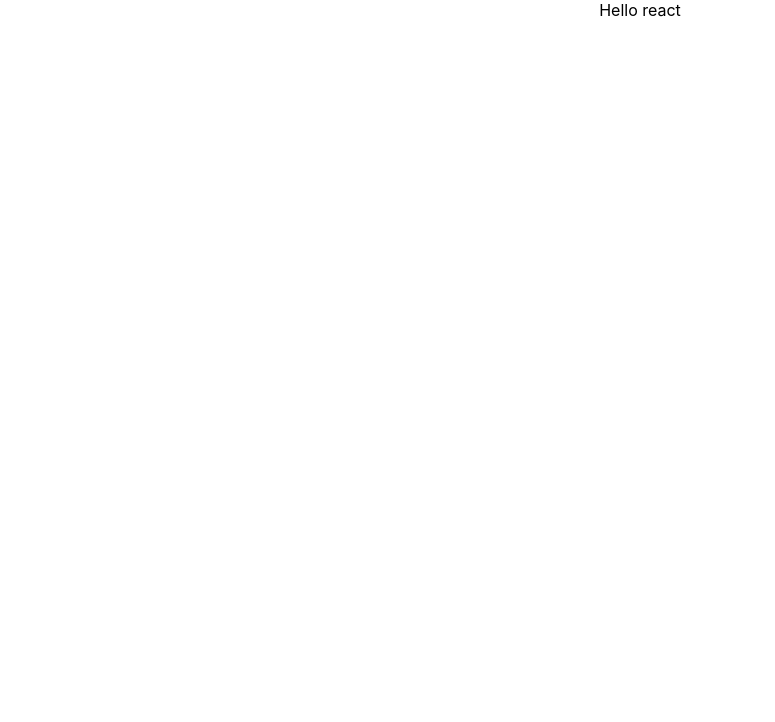
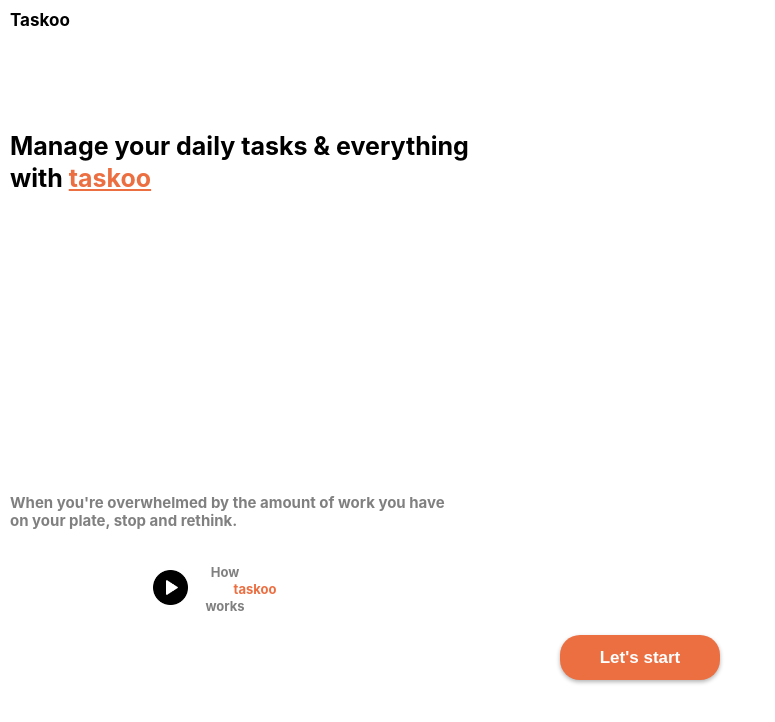
Before and after one commit to AishwaryaDV/Taskoo, a React (Create React App) app: page / in a window 1280 px wide. Shown: the top 722 px of the page, without its empty margins (0-775 px from the left). Built offline with nearby package versions, Linux system fonts and the light colour scheme.

Commit message:
landing page dev

```diff
--- a/package.json
+++ b/package.json
@@ -8,6 +8,7 @@
     "@testing-library/user-event": "^13.5.0",
     "react": "^18.2.0",
     "react-dom": "^18.2.0",
+    "react-router-dom": "^6.11.1",
     "react-scripts": "5.0.1",
     "web-vitals": "^2.1.4"
   },
--- a/src/App.js
+++ b/src/App.js
@@ -1,9 +1,18 @@
 import './App.css';
+import Landing from './components/Landing';
+import Signup from './components/Signup';
+import {BrowserRouter as Router, Routes, Route} from 'react-router-dom';
 
 function App() {
   return (
     <div className="App">
-      Hello react
+      <Router>
+        <Routes>
+          <Route path="/" element={<Landing/>} />
+          <Route path="/signup" element={<Signup/>} />
+        </Routes>
+      </Router>
+
     </div>
   );
 }
--- /dev/null
+++ b/src/components/Landing.js
@@ -0,0 +1,48 @@
+import React from 'react'
+import './landing.css'
+import PlayButton from '../assets/play-button.png'
+import {useEffect} from 'react'
+import {useNavigate} from 'react-router-dom'
+
+const Landing = (props) => {
+
+    const navigate= useNavigate();
+
+    useEffect(() => {
+        window.addEventListener('scroll', handleScroll);
+        return () => {
+          window.removeEventListener('scroll', handleScroll);
+        };
+      }, []);
+
+      const handleScroll = () => {
+        const header = document.getElementById('header');
+        const sticky = header.offsetTop;
+
+        if (window.pageYOffset > sticky) {
+          header.classList.add('sticky');
+        } else {
+          header.classList.remove('sticky');
+        }
+      };
+
+  return (
+    <div>
+        <header id="header">
+        <div className="landing-logo">Taskoo</div>
+        </header>
+        <div className="taskoo-header">Manage your daily tasks & everything <br/> with <span style={{display:'inline'}} className="taskoo-word">taskoo</span></div>
+        <div className="taskboo-tagline">When you're overwhelmed by the amount of work you have <br></br>on your plate, stop and rethink.</div>
+        <img className="play-button" src={PlayButton} alt="play button"/>
+        <div className="play-button-desc">
+            <span>How</span>
+            <div className="horizontal-line"></div>
+            <span className="span-element">taskoo</span>
+            <span>works</span>
+        </div>
+        <button className="landing-page-btn" onClick={()=>navigate("/signup")}>Let's start</button>
+    </div>
+  )
+}
+
+export default Landing
--- /dev/null
+++ b/src/components/Signup.js
@@ -0,0 +1,10 @@
+import React from 'react'
+import './signup.css'
+
+const Signup = () => {
+  return (
+    <div>Signup</div>
+  )
+}
+
+export default Signup
--- /dev/null
+++ b/src/components/landing.css
@@ -0,0 +1,90 @@
+body{
+    min-height:700px;
+}
+.landing-logo{
+    top:0;
+    left:0;
+    position:fixed;
+    margin-left:10px;
+    margin-top:10px;
+    font-weight:bold;
+    font-size:17px;
+}
+#header{
+    background-color: white;
+    padding: 25px;
+    transition: background-color 0.3s ease;
+  }
+  #header.sticky {
+    position: fixed;
+    top: 0;
+    width: 100%;
+    z-index: 100;
+    box-shadow: 0 2px 5px rgba(0, 0, 0, 0.2);
+  }
+
+.taskoo-header{
+    font-weight:bold;
+    font-size:25px;
+    text-align:left;
+    margin-left:10px;
+    margin-top:80px;
+    line-height:32px;
+}
+.taskoo-word{
+    text-decoration:underline;
+    font-style:none;
+    color: rgb(236, 111, 66);
+}
+.taskboo-tagline{
+    color:grey;
+    margin-left:10px;
+    margin-top:300px;
+    text-align:left;
+    font-size:15px;
+    font-weight:bold;
+    line-height:18px;
+}
+.play-button{
+    height:35px;
+    width:35px;
+    cursor:pointer;
+    margin-top:40px;
+    left:0;
+    margin-left:-940px;
+}
+.play-button-desc{
+    font-weight:bold;
+    font-size:13px;
+    margin-left:-830px;
+    margin-top:-45px;
+
+}
+span{
+    display:block;
+    line-height:17px;
+    color:grey;
+}
+.span-element{
+    margin-left:60px;
+    color: rgb(236, 111, 66);
+}
+.landing-page-btn{
+    height:45px;
+    width:160px;
+    cursor:pointer;
+    background-color:rgb(236, 111, 66);
+    color:white;
+    font-weight:bold;
+    font-size:17px;
+    border-radius: 20px 20px 20px 20px;
+    justify-content:center;
+    align-items:left;
+    margin-top:20px;
+    border:none;
+    transition: transform 0.2s;
+    box-shadow: 0 2px 4px rgba(0, 0, 0, 0.3);
+}
+.landing-page-btn:hover{
+    transform:scale(1.1);
+}
```
Also changed, not shown: src/components/Login.js (added, +10 -0 lines), src/assets/play-button.png (added), src/components/login.css (added), src/components/signup.css (added), 1 other file (tests, documents, lock files or other folders).
